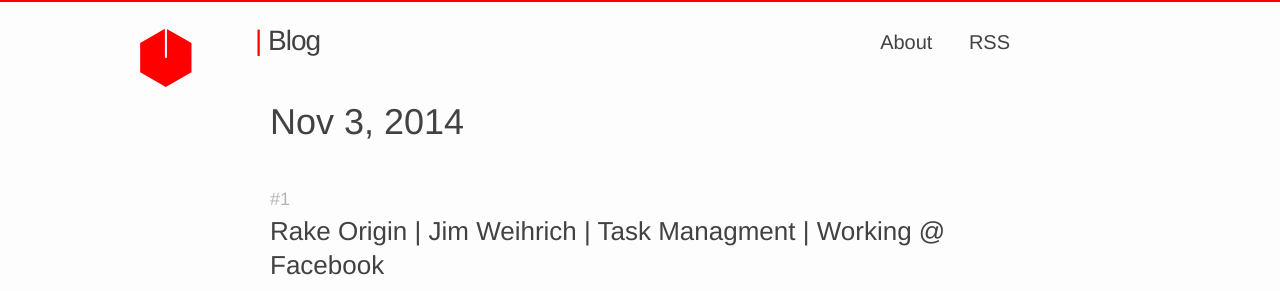
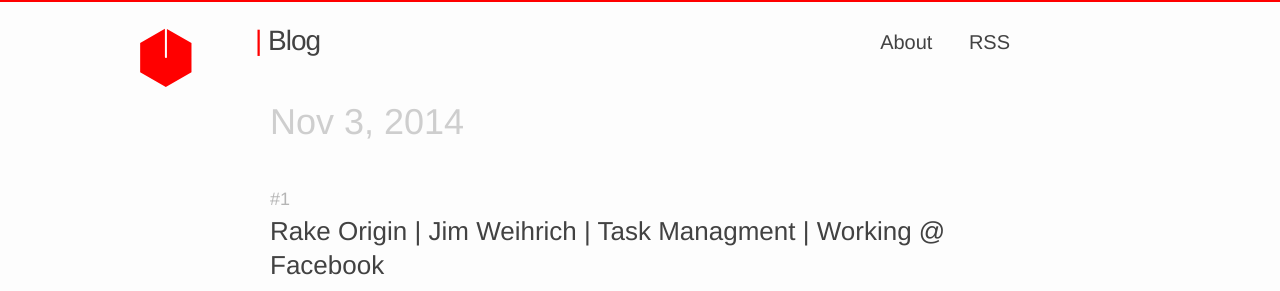
Before and after one commit to vis-kid/between_blog, a Jekyll site: the page built from _posts/2014-11-03-between-what_episode copy 3.md, in a window 1280 px wide. Shown: the top 291 px of the page. Built offline with Jekyll 4.4.1, drawn with Linux system fonts in a browser that asks for light colours.

Commit message:
25 % opacity on Date on blog posts

```diff
--- a/_sass/_layout.scss
+++ b/_sass/_layout.scss
@@ -229,7 +229,7 @@ a.site-title {
   font-size: 36px;
   margin-top: 26px;
   margin-bottom: 37px;
-  color: $grey-color-dark;
+  color: rgba($grey-color-dark, 0.25);
 }
 
 p.post-meta {
```
